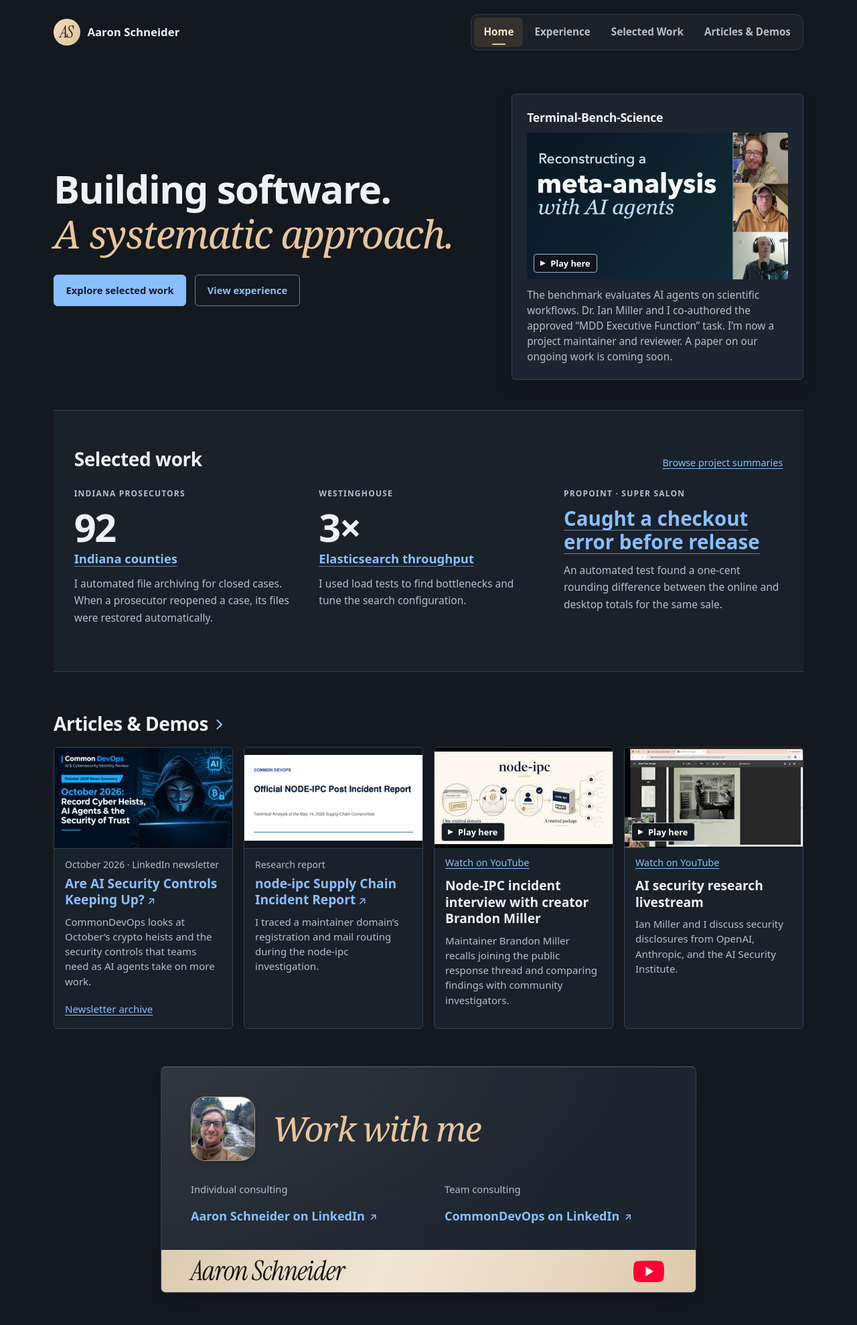
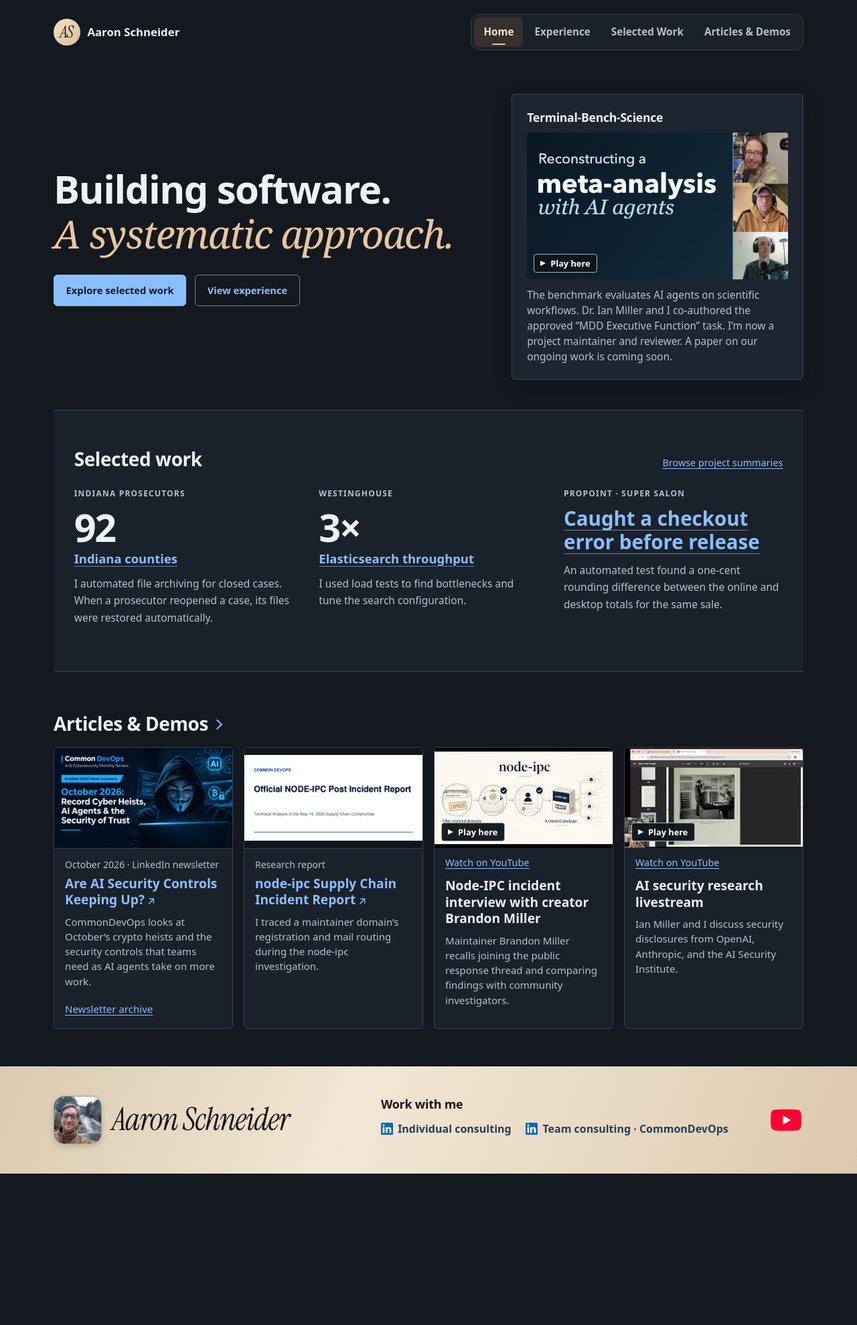
Before and after one commit to schneidergithub/schneidergithub.github.io, a Jekyll site: the page built from index.md, in a window 1280 px wide. Shown: the whole page at 67% size. Built offline with Jekyll 4.4.1, drawn with Linux system fonts in a browser that asks for light colours; after the commit the page ends 1752 px from its top, so only the background shows below that.

Commit message:
Use a full-width champagne consulting footer on the homepage (#53)
Co-authored-by: schneidergithub <no.response.schneider@gmail.com>

```diff
--- a/_includes/consulting-contacts.html
+++ b/_includes/consulting-contacts.html
@@ -1,16 +1,13 @@
-<section class="contact-body" id="connect" aria-labelledby="connect-title">
-  <div class="contact-heading">
-    <span class="contact-portrait"><img src="{{ '/assets/portfolio/aaron-schneider-portrait.jpg' | relative_url }}" alt="Aaron Schneider" width="200" height="200" loading="lazy" decoding="async"></span>
-    <h2 id="connect-title">Work with me</h2>
+<section class="consulting-options" aria-labelledby="connect-title">
+  <h2 id="connect-title">Work with me</h2>
+  <div class="consulting-links">
+    <a href="https://www.linkedin.com/in/aarondrewschneider/">
+      <svg width="18" height="18" aria-hidden="true" focusable="false"><use href="{{ social_icons }}#linkedin"></use></svg>
+      <span>Individual consulting</span><span class="visually-hidden"> with Aaron Schneider on LinkedIn</span>
+    </a>
+    <a href="https://www.linkedin.com/company/commondevops/">
+      <svg width="18" height="18" aria-hidden="true" focusable="false"><use href="{{ social_icons }}#linkedin"></use></svg>
+      <span>Team consulting · CommonDevOps</span><span class="visually-hidden"> on LinkedIn</span>
+    </a>
   </div>
-  <dl class="contact-routes">
-    <div class="contact-route">
-      <dt>Individual consulting</dt>
-      <dd><a href="https://www.linkedin.com/in/aarondrewschneider/">Aaron Schneider on LinkedIn</a></dd>
-    </div>
-    <div class="contact-route">
-      <dt>Team consulting</dt>
-      <dd><a href="https://www.linkedin.com/company/commondevops/">CommonDevOps on LinkedIn</a></dd>
-    </div>
-  </dl>
 </section>
--- a/_layouts/default.html
+++ b/_layouts/default.html
@@ -40,10 +40,17 @@
   </header>
   <main id="main" class="wrap" tabindex="-1">{{ content }}</main>
   {% assign social_icons = '/assets/portfolio/social-icons.svg' | relative_url | append: '?v=2' %}
-  <footer class="{% if page.contact_footer %}contact-card wrap{% else %}site-footer{% endif %}" id="footer">
-    {% if page.contact_footer %}{% include consulting-contacts.html %}{% endif %}
-    <div class="footer-inner{% unless page.contact_footer %} wrap{% endunless %}">
+  <footer class="site-footer{% if page.contact_footer %} consulting-footer{% endif %}" id="footer">
+    <div class="{% if page.contact_footer %}consulting-layout{% else %}footer-inner{% endif %} wrap"{% if page.contact_footer %} id="connect"{% endif %}>
+      {% if page.contact_footer %}
+      <div class="footer-identity">
+        <span class="contact-portrait"><img src="{{ '/assets/portfolio/aaron-schneider-portrait.jpg' | relative_url }}" alt="Aaron beside a waterfall" width="200" height="200" loading="lazy" decoding="async"></span>
+        <span class="footer-signature">Aaron Schneider</span>
+      </div>
+      {% include consulting-contacts.html %}
+      {% else %}
       <span class="footer-signature">Aaron Schneider</span>
+      {% endif %}
       <nav class="social-links" aria-label="Social profiles">
         {% unless page.contact_footer %}
         <a href="https://www.linkedin.com/in/aarondrewschneider/" aria-label="Aaron Schneider on LinkedIn">
--- a/assets/site.css
+++ b/assets/site.css
@@ -91,79 +91,6 @@ main{min-height:65vh}
 .feature-result .result-link{display:block;min-height:44px;color:var(--accent);font:inherit;text-decoration:none}
 .result-link .result-label,.result-statement .result-link{text-decoration:underline;text-decoration-color:var(--control-border);text-decoration-thickness:1px}
 .result-link:is(:hover,:focus-visible) .result-label,.result-statement .result-link:is(:hover,:focus-visible){text-decoration-color:currentColor}
-.contact-card {
-  --card-inset: clamp(1.25rem, 4vw, 2.75rem);
-  max-width: 50rem;
-  margin: 0 auto clamp(1.5rem, 4vw, 3rem);
-  border: 1px solid var(--line);
-  border-block-start-color: #666865;
-  border-radius: 7px;
-  background: radial-gradient(ellipse at top left, rgb(232 198 158 / 7%), transparent 62%),
-              linear-gradient(115deg, #252d36, var(--panel) 70%);
-  box-shadow: 0 .85rem 1.8rem -.95rem rgb(0 0 0 / 40%);
-  overflow-wrap: anywhere;
-}
-.contact-body { padding: var(--card-inset) var(--card-inset) clamp(1rem, 2.5vw, 1.75rem); }
-.contact-heading {
-  display: flex;
-  align-items: center;
-  flex-wrap: wrap;
-  gap: .75rem clamp(.75rem, 2.3vw, 1.6rem);
-  margin-bottom: clamp(1.25rem, 3vw, 2rem);
-}
-.contact-portrait {
-  display: block;
-  flex: none;
-  width: clamp(72px, 8vw, 96px);
-  aspect-ratio: 1;
-  overflow: hidden;
-  border: 1px solid #aa9780;
-  border-radius: 22%;
-  box-shadow: 0 3px 10px rgb(0 0 0 / 19%);
-}
-.contact-portrait img {
-  width: 100%;
-  height: 100%;
-  object-fit: cover;
-  transform: scale(1.18);
-  transform-origin: 5% 86%;
-  filter: brightness(1.04) contrast(.97);
-}
-.contact-card h2 {
-  margin: 0;
-  color: #e8c69e;
-  font: italic 400 clamp(1.95rem, 4.5vw, 3.15rem)/1.1 Georgia, "Times New Roman", serif;
-  letter-spacing: -.035em;
-}
-.contact-routes {
-  display: grid;
-  grid-template-columns: repeat(auto-fit, minmax(min(100%, 17rem), 1fr));
-  gap: .9rem clamp(1.2rem, 3.8vw, 3rem);
-  margin: 0;
-}
-.contact-route dt { color: var(--muted); font-size: .92rem; line-height: 1.45; }
-.contact-route dd { margin: .5rem 0 0; }
-.contact-route a {
-  display: inline-flex;
-  align-items: center;
-  gap: .4em;
-  min-height: 44px;
-  max-width: 100%;
-  color: var(--accent);
-  font-size: clamp(1rem, 1.6vw, 1.125rem);
-  font-weight: 600;
-  line-height: 1.4;
-  text-decoration: none;
-}
-.contact-route a::after { content: "↗" / ""; flex: none; font-size: .8em; }
-.contact-route a:is(:hover, :focus-visible) { text-decoration: underline; }
-@media screen and (prefers-reduced-motion: no-preference) {
-  .contact-route a::after { transition: transform 140ms ease-out; }
-  .contact-route a:focus-visible::after { transform: translate(2px, -2px); }
-}
-@media screen and (hover: hover) and (prefers-reduced-motion: no-preference) {
-  .contact-route a:hover::after { transform: translate(2px, -2px); }
-}
 .page-intro{padding-block:4rem 2.5rem;max-width:850px}
 .page-intro h1{font-size:clamp(2.5rem,5vw,3.75rem);max-width:none}
 .study-directory{display:block;margin-bottom:1.35rem}
@@ -514,8 +441,8 @@ figcaption{font-size:.875rem;line-height:1.5;color:var(--muted);padding-top:.7re
 @media screen {
   body { display: flex; flex-direction: column; min-height: 100vh; min-height: 100svh; }
 }
-.site-footer { margin-top: auto; }
-.site-footer, .contact-card .footer-inner {
+.site-footer {
+  margin-top: auto;
   --focus: #30251d;
   color: #191613;
   background-color: #e6d6bf;
@@ -530,11 +457,6 @@ figcaption{font-size:.875rem;line-height:1.5;color:var(--muted);padding-top:.7re
   gap: .6rem clamp(.5rem, 2vw, 1.5rem);
   padding-block: clamp(1.15rem, 2.5vw, 1.85rem);
 }
-.contact-card .footer-inner {
-  padding: .35rem var(--card-inset);
-  border-radius: 0 0 6px 6px;
-}
-.contact-card .footer-signature { font-size: clamp(2rem, 3.2vw, 2.65rem); }
 .footer-signature {
   max-width: 100%;
   font: italic 400 clamp(2.05rem, 3.7vw, 3.3rem)/1.12 "Instrument Serif", Georgia, serif;
@@ -552,6 +474,77 @@ figcaption{font-size:.875rem;line-height:1.5;color:var(--muted);padding-top:.7re
 }
 .social-links svg { display: block; }
 .social-links a:is(:hover, :focus-visible) { background-color: rgb(48 37 29 / 9%); }
+.consulting-layout {
+  display: grid;
+  grid-template-columns: minmax(0, 1fr) minmax(0, 1.2fr) auto;
+  grid-template-areas: "identity consulting channel";
+  align-items: center;
+  gap: 1rem clamp(1rem, 3vw, 2.75rem);
+  padding-block: clamp(1.5rem, 3.5vw, 2.75rem);
+}
+.footer-identity {
+  grid-area: identity;
+  display: flex;
+  align-items: center;
+  gap: clamp(8px, 1.2vw, 16px);
+  min-width: 0;
+}
+.footer-identity .footer-signature { min-width: 0; overflow-wrap: anywhere; }
+.contact-portrait {
+  display: block;
+  flex: none;
+  width: 72px;
+  aspect-ratio: 1;
+  overflow: hidden;
+  border: 1px solid #aa9780;
+  border-radius: 22%;
+  box-shadow: 0 3px 10px rgb(0 0 0 / 19%);
+}
+.contact-portrait img {
+  width: 100%;
+  height: 100%;
+  object-fit: cover;
+  transform: scale(1.18);
+  transform-origin: 5% 86%;
+  filter: brightness(1.04) contrast(.97);
+}
+.consulting-options { grid-area: consulting; min-width: 0; }
+.consulting-options h2 {
+  margin: 0 0 .2rem;
+  font: 650 1.125rem/1.35 system-ui, sans-serif;
+  letter-spacing: -.015em;
+}
+.consulting-links { display: flex; flex-wrap: wrap; gap: 0 1.35rem; }
+.consulting-links a {
+  display: inline-flex;
+  align-items: center;
+  gap: .45rem;
+  min-height: 44px;
+  max-width: 100%;
+  color: #243f58;
+  font-size: 1rem;
+  font-weight: 600;
+  line-height: 1.45;
+  text-decoration: none;
+  overflow-wrap: anywhere;
+}
+.consulting-links a:is(:hover, :focus-visible) { text-decoration: underline; }
+.consulting-links svg { flex: none; }
+.consulting-layout .social-links { grid-area: channel; justify-self: end; }
+@media screen and (max-width: 52em) {
+  .consulting-layout {
+    grid-template-columns: minmax(0, 1fr) auto;
+    grid-template-areas: "identity channel" "consulting consulting";
+    gap: 1.25rem .5rem;
+    reading-flow: grid-rows;
+  }
+  .contact-portrait { width: 64px; }
+  .footer-identity .footer-signature { font-size: clamp(1.7rem, 8vw, 2.65rem); }
+  .consulting-links { flex-direction: column; align-items: start; }
+}
+@media screen and (max-width: 22em) {
+  .contact-portrait { width: 56px; }
+}
 .prose{max-width:780px;padding-bottom:4rem}
 .prose h2{margin-top:2rem}
 .prose pre{padding:1.2rem;background:#0F1319;border:1px solid var(--line);border-radius:4px;overflow-x:auto;font-size:.875rem;line-height:1.65}
@@ -619,12 +612,12 @@ a{color:inherit}
 .role li,.lead,.context{color:#333}
 .engineering-essay { padding-block: 0; }
 .engineering-essay .essay-meta { color: #333; }
-.contact-card .footer-inner{background:white;box-shadow:none}
-.contact-card .social-links{display:none}
-.contact-card{margin:1rem 0;break-inside:avoid;border-color:#777;background:white;box-shadow:none}
-.contact-card h2,.contact-route dt,.contact-route a{color:#222}
-.contact-route a{display:block;min-height:0}
-.contact-route a::after{display:block;content:attr(href);margin-top:.15rem;font-size:.78em;font-weight:400}
+.site-footer.consulting-footer { display:block; break-inside:avoid; background:white; box-shadow:none; }
+.consulting-layout { display:block; }
+.footer-identity { margin-bottom:1rem; }
+.consulting-footer .social-links, .consulting-links svg { display:none; }
+.consulting-links a { display:block; min-height:0; color:#222; }
+.consulting-links a::after { display:block; content:attr(href); font-size:.78em; font-weight:400; }
 }
 
 
```
Also changed, not shown: scripts/check_publications.cjs (+66 -100 lines).
